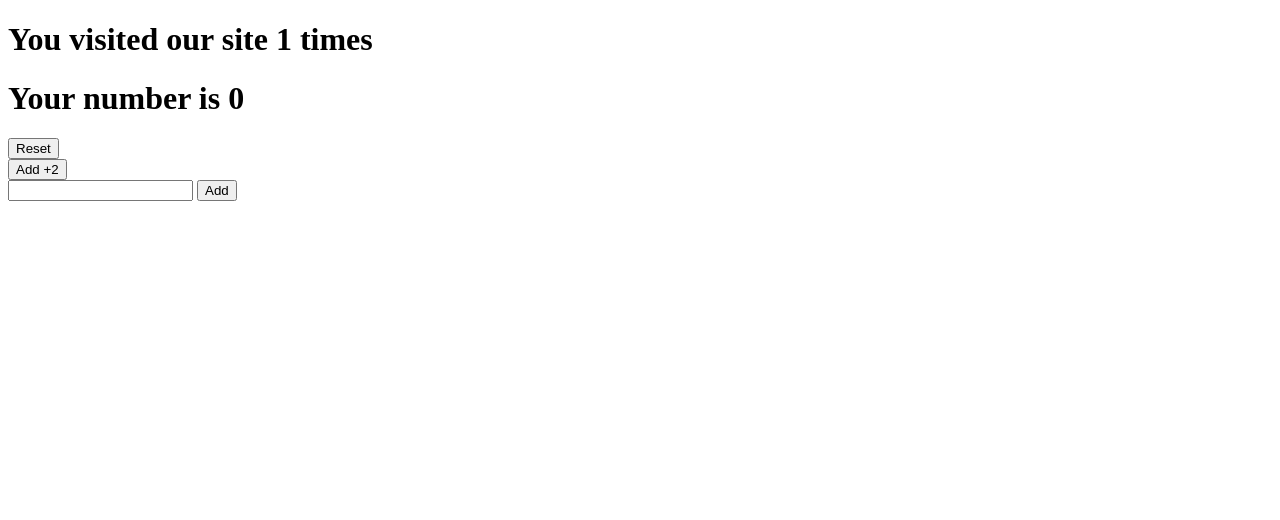
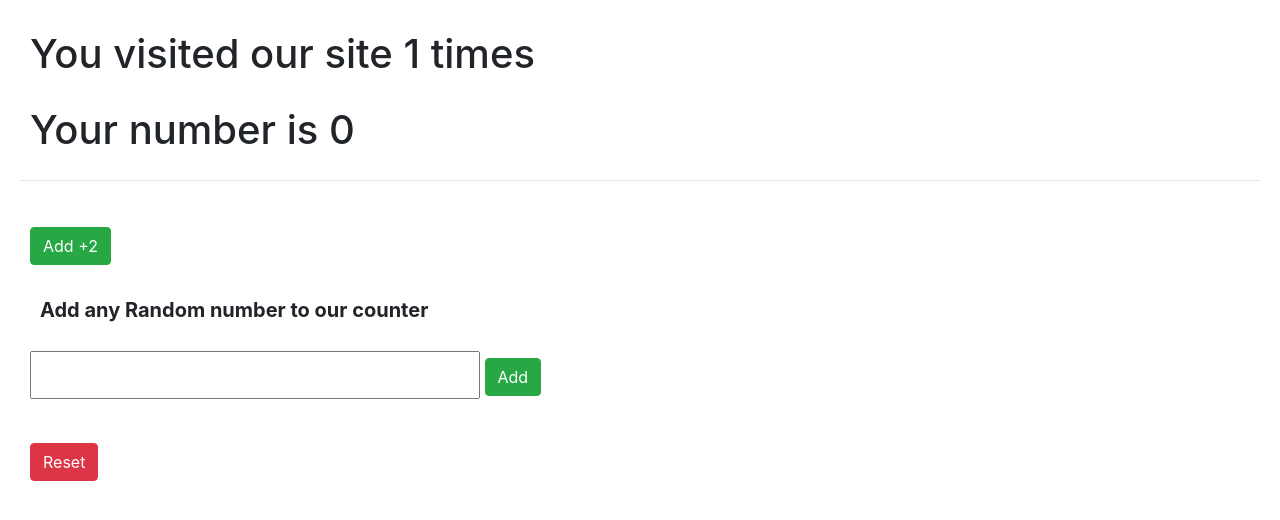
Before and after one commit to Tamara-Adeeb/Python_stack, a Django app: page / in a window 1280 px wide. Shown: the top 520 px of the page. Run offline with Django 3.2, Linux system fonts and the light colour scheme; some libraries are stand-ins or nearby versions.

Commit message:
update the counter file css style

```diff
--- a/django/django_intro/counter/visits/templates/index.html
+++ b/django/django_intro/counter/visits/templates/index.html
@@ -5,22 +5,39 @@
     <meta http-equiv="X-UA-Compatible" content="IE=edge">
     <meta name="viewport" content="width=device-width, initial-scale=1.0">
     <title>Counter</title>
+    <link rel="stylesheet" href="https://maxcdn.bootstrapcdn.com/bootstrap/4.0.0/css/bootstrap.min.css"
+    integrity="sha384-Gn5384xqQ1aoWXA+058RXPxPg6fy4IWvTNh0E263XmFcJlSAwiGgFAW/dAiS6JXm" crossorigin="anonymous">
+    <style>
+        *{
+            padding: 10px;
+        }
+        p {
+            font-weight: bold;
+            font-size: 20px;
+        }
+        input{
+            width: 450px;
+        }
+    </style>
 </head>
 <body>
     <h1>You visited our site {{time}} times</h1>
     <h1>Your number is {{counter}} </h1>
-    <form action="/destroy_session" method="POST">
-        {% csrf_token %}
-        <button type="submit" value="Reset">Reset</button>
-    </form>
+    <hr>
     <form action="/add2" method="POST">
         {% csrf_token %}
-        <button type="submit" >Add +2</button>
+        <button type="submit" class="btn btn-success" >Add +2</button>
     </form>
     <form action="/add_random" method="POST">
         {% csrf_token %}
+        <p> Add any Random number to our counter</p>
         <input type="text" name="random"/>
-        <button type="submit" >Add</button>
+        <button type="submit" class="btn btn-success">Add</button>
+    </form>
+    <br>
+    <form action="/destroy_session" method="POST">
+        {% csrf_token %}
+        <button type="submit" value="Reset" class="btn btn-danger">Reset</button>
     </form>
 </body>
 </html>
--- a/django/django_intro/great_number_game/number/templates/index.html
+++ b/django/django_intro/great_number_game/number/templates/index.html
@@ -5,8 +5,12 @@
     <meta http-equiv="X-UA-Compatible" content="IE=edge">
     <meta name="viewport" content="width=device-width, initial-scale=1.0">
     <title>Document</title>
+    <style>
+
+    </style>
 </head>
 <body>
+    <center>
     <h1>Welcome to the Great Number Game! </h1>
     <p> i am thinking of a number between 1 and 100 </p>
     <p> Take a guess! </p>
@@ -25,7 +29,7 @@
     {% if request.session.result == 0 %}
     <div style="width:200px;height:200px;background:red;"> Too Height!</div>
     {% endif %}
-
+</center>
     <form action="/check" method="POST">
     {% csrf_token %}
         <input type="text" name="user_number" />
--- a/django/django_intro/great_number_game/number/urls.py
+++ b/django/django_intro/great_number_game/number/urls.py
@@ -4,5 +4,5 @@ from . import views
 urlpatterns = [
     path('',views.random),
     path('check',views.check),
-    path('try',views.try)
+    path('try',views.try_again),
 ]
--- a/django/django_intro/great_number_game/number/views.py
+++ b/django/django_intro/great_number_game/number/views.py
@@ -18,6 +18,6 @@ def check(request):
         request.session["result"] = 2
     return redirect("/")
 
-def try(request):
-    request.session.clear
+def try_again(request):
+    request.session.clear()
     return redirect("/")
```
Also changed, not shown: django/django_intro/counter/db.sqlite3.
